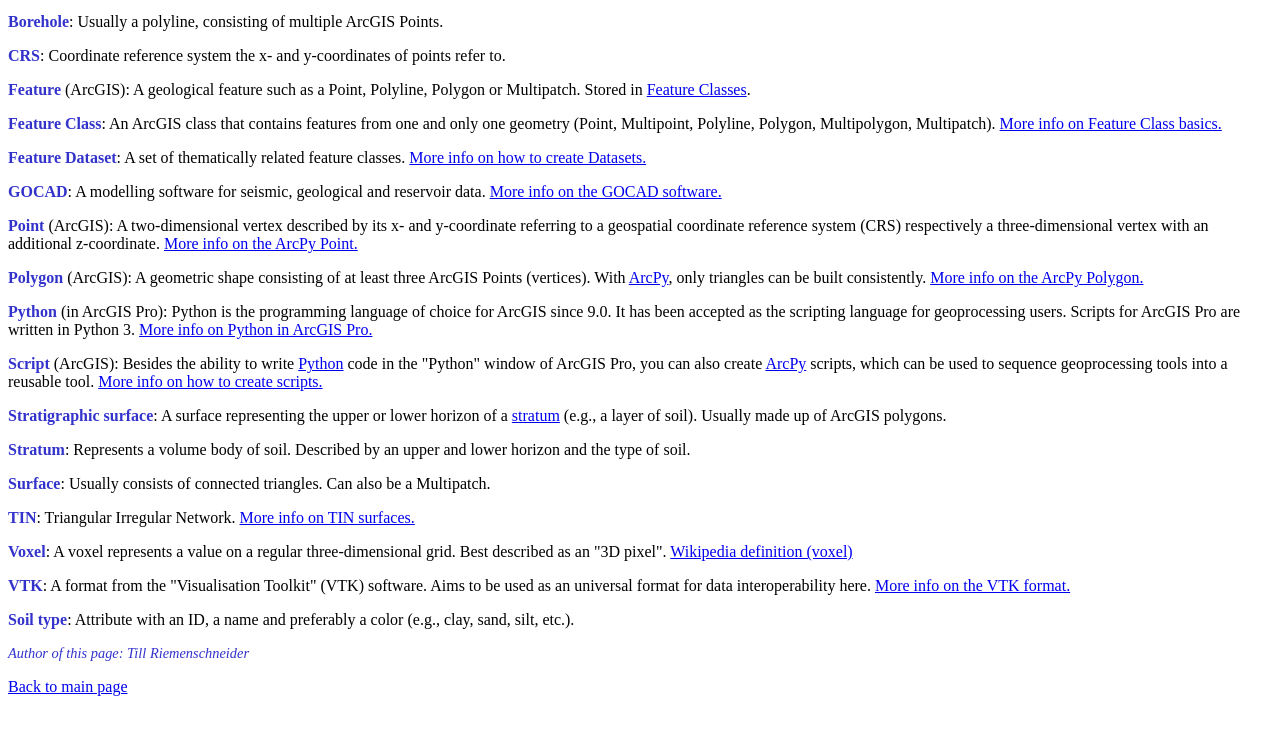
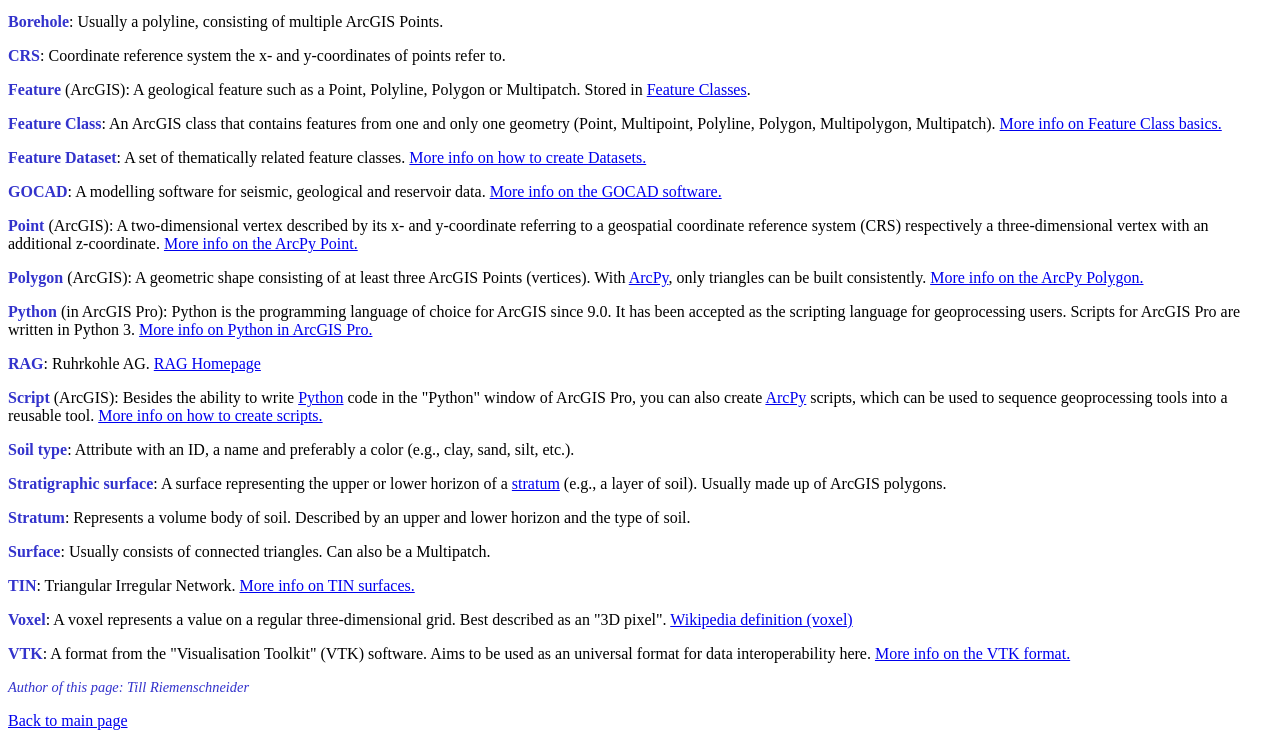
Before and after one commit to 52North/GeologicToolbox, a plain HTML site: page doc/general/Glossary.html in a window 1280 px wide. Shown: the part 87-833 px from the top of the page. Before the commit the page ends 800 px from the top, so only its background shows below. Drawn offline with Linux system fonts and the light colour scheme.

Commit message:
(minor changes)

```diff
--- a/doc/general/Glossary.html
+++ b/doc/general/Glossary.html
@@ -68,12 +68,21 @@
       </a>
     </p>
     <p>
+      <b>RAG</b>: Ruhrkohle AG.
+      <a href="https://www.rag.de/">
+        RAG Homepage
+      </a>
+    </p>
+    <p>
       <b>Script</b> (ArcGIS): Besides the ability to write <a href="#Python">Python</a> code in the
       &quot;Python&quot; window of ArcGIS Pro, you can also create <a href="#ArcPy">ArcPy</a> scripts, which
       can be used to sequence geoprocessing tools into a reusable tool.
       <a href="http://desktop.arcgis.com/en/arcmap/10.3/analyze/creating-tools/a-quick-tour-of-creating-script-tools.htm">
         More info on how to create scripts.
       </a>
+    </p>
+    <p>
+      <b>Soil type</b>: Attribute with an ID, a name and preferably a color (e.g., clay, sand, silt, etc.).
     </p>
     <p>
       <b>Stratigraphic surface</b>: A surface representing the upper or lower horizon of a
@@ -107,9 +116,6 @@
         More info on the VTK format.
       </a>
     </p>
-    <p>
-      <b>Soil type</b>: Attribute with an ID, a name and preferably a color (e.g., clay, sand, silt, etc.).
-    </p>
     <p class="author">Author of this page: Till Riemenschneider</p>
     <p><a href="..\index.html">Back to main page</a></p>
   </body>
```
Also changed, not shown: 1 other file.
